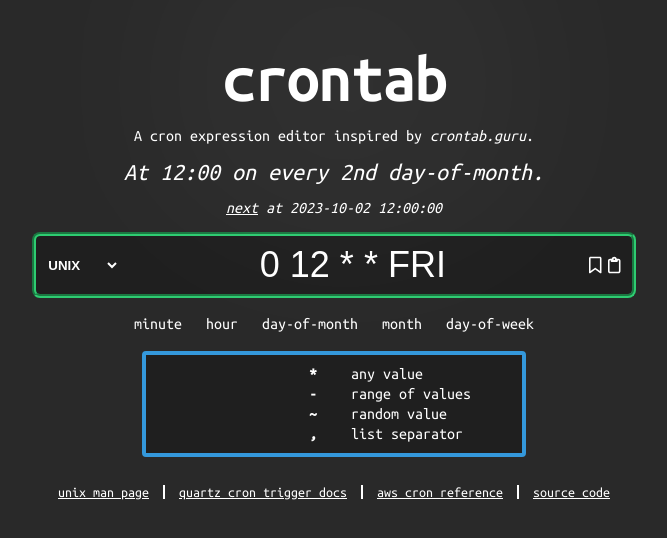
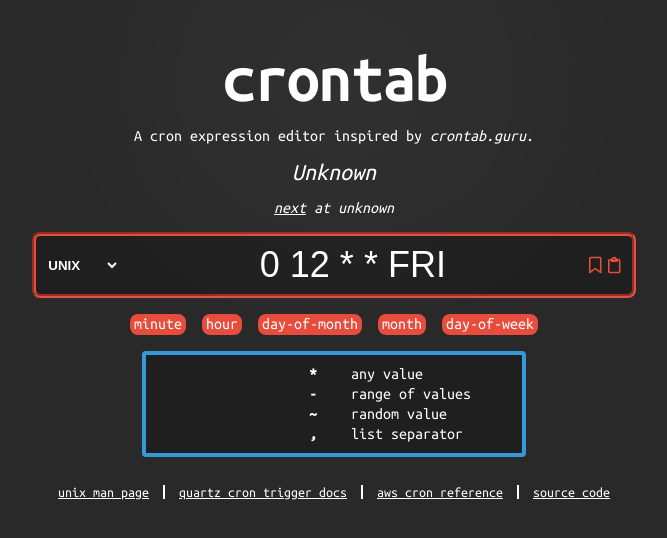
Before and after one commit to daniel-melanson/cron.melanson.dev, a Vue app: page / in a window 1280 px wide. Shown: the top 538 px of the page, without its empty margins (306-973 px from the left). Built offline with nearby package versions, Linux system fonts and the light colour scheme.

Commit message:
fix: step precedence

```diff
--- a/src/cron/index.ts
+++ b/src/cron/index.ts
@@ -79,7 +79,22 @@ class CronFieldBuilder {
         };
 
         const parseMatch = (groups: Record<string, string>): CronFieldMatch => {
-          if (groups.wildcard) return { kind: "ANY", source: groups.wildcard };
+          if (groups.list) {
+            const list = groups.list;
+            const items = list.split(/,/).map((item) => {
+              const match = item.match(this.listItemPattern);
+              if (!match || !match.groups)
+                throw new Error("List item does not match pattern.");
+
+              return parseMatch(match.groups);
+            });
+
+            return { kind: "LIST", source: groups.list, items };
+          }
+
+          const parseAtom = (): CronFieldMatch => {
+            if (groups.wildcard)
+              return { kind: "ANY", source: groups.wildcard };
             else if (groups.value) {
               return {
                 kind: "VALUE",
@@ -97,43 +112,33 @@ class CronFieldBuilder {
                 from: parseValue(rangeStart),
                 to: parseValue(rangeEnd),
               };
-          } else if (groups.list) {
-            const list = groups.list;
-            const items = list.split(/,/).map((item) => {
-              const match = item.match(this.listItemPattern);
-              if (!match || !match.groups)
-                throw new Error("List item does not match pattern.");
+            }
+            throw new Error(
+              "Unsupported group match: " + JSON.stringify(groups),
+            );
+          };
 
-              return parseMatch(match.groups);
-            });
+          const atom = parseAtom();
+          if (groups.step) {
+            const stepValue = Number.parseInt(groups.step);
+            if (!Number.isInteger(stepValue)) throw new Error("Not a number.");
 
-            return { kind: "LIST", source: groups.list,  items };
+            return {
+              kind: "STEP",
+              source: atom.source + groups.step,
+              on: atom,
+              step: stepValue,
+            };
           }
 
-          throw new Error("Unsupported group match: " + JSON.stringify(groups));
+          return atom;
         };
 
-        let result = parseMatch(groups);
         try {
-          result = parseMatch(groups);
+          return parseMatch(groups);
         } catch (err) {
           return { success: false, error: err as Error };
         }
-
-        if (groups.step) {
-          result = {
-            kind: "STEP",
-            source: result.source + groups.step,
-            on: result,
-            step: {
-              kind: "VALUE",
-              source: groups.stepValue,
-              value: parseValue(groups.stepValue),
-            },
-          };
-        }
-
-        return { success: true, value: result };
       },
     };
   }
@@ -162,11 +167,7 @@ class CronSyntaxBuilder {
   }
 
   build(): CronSyntax {
-    return {
-      kind: this.kind,
-      description: this.description,
-      defaultExpression: this.defaultExpression,
-      expressionPattern: new RegExp(
+    const expressionPattern = new RegExp(
       "^" +
         this.fields
           .map((field) =>
@@ -175,7 +176,13 @@ class CronSyntaxBuilder {
           .map((pattern) => pattern.substring(1, pattern.length - 1))
           .join(" ") +
         "$",
-      ),
+    );
+
+    return {
+      kind: this.kind,
+      description: this.description,
+      defaultExpression: this.defaultExpression,
+      expressionPattern: expressionPattern,
       describe: (expression) => {
         const partitions = partitionExpression(expression);
 
--- a/src/cron/pattern.ts
+++ b/src/cron/pattern.ts
@@ -22,8 +22,12 @@ export function oneOfN(name: string, ...exps: RegExp[]): RegExp {
   return new RegExp(`(?<${name}>${oneOf(...exps).source})`);
 }
 
-export function optional(name: string, exp: RegExp): RegExp {
+export function optionalN(name: string, exp: RegExp): RegExp {
   return new RegExp(`(?<${name}>${exp.source})?`);
+}
+
+export function optional(exp: RegExp): RegExp {
+  return new RegExp(`(${exp.source})?`);
 }
 
 export function named(name: string, exp: RegExp): RegExp {
@@ -39,23 +43,32 @@ export function pattern(...exps: RegExp[]): RegExp {
 }
 
 export function cronValuePattern(value: RegExp) {
-  const range = join(grouped(value), oneOfG(/-/, /~/), grouped(value));
+  const valueG = grouped(value);
+  const range = joinG(valueG, oneOfG(/-/, /~/), valueG);
+  const step = joinG(/\//, /\d+/);
 
-  const listStart = oneOfG(value, range);
+  const listStart = joinG(oneOfG(value, range), optional(step));
   const listItem = joinG(/,/, listStart);
 
   return {
     wholePattern: pattern(
       oneOfG(
-        named("wildcard", /\*/),
-        named("value", value),
-        named("range", range),
+        joinG(
+          oneOfG(
+            named("wildcard", /\*/),
+            named("value", value),
+            named("range", range),
+          ),
+          optionalN("step", step),
+        ),
         named("list", join(listStart, many(listItem))),
       ),
-      optional("step", joinG(/\//, named("stepValue", /\d+/))),
     ),
     listItemPattern: pattern(
-      oneOfG(named("value", value), named("range", range)),
+      joinG(
+        oneOfG(named("value", value), named("range", range)),
+        optionalN("step", step),
+      ),
     ),
   };
 }
--- a/src/cron/types.ts
+++ b/src/cron/types.ts
@@ -46,7 +46,7 @@ interface CronFieldStepMatch {
   kind: "STEP";
   source: string;
   on: CronFieldMatch;
-  step: CronFieldValueMatch;
+  step: number;
 }
 
 interface CronFieldValueMatch {
```
Lines whose indentation alone changed are shown as unchanged.
